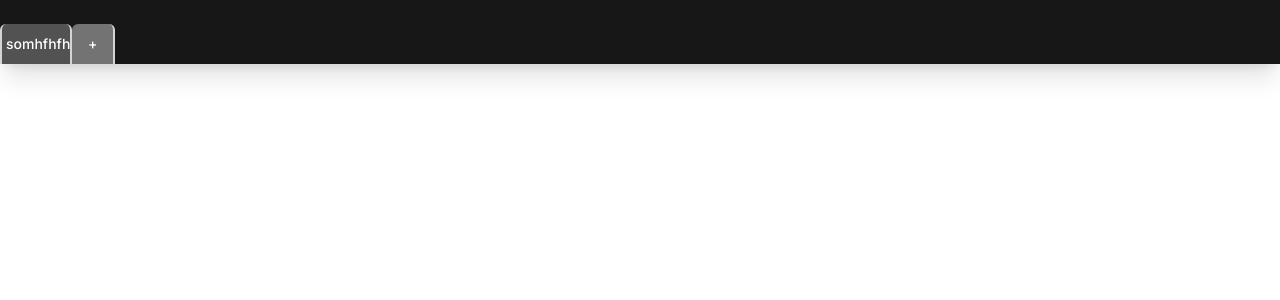
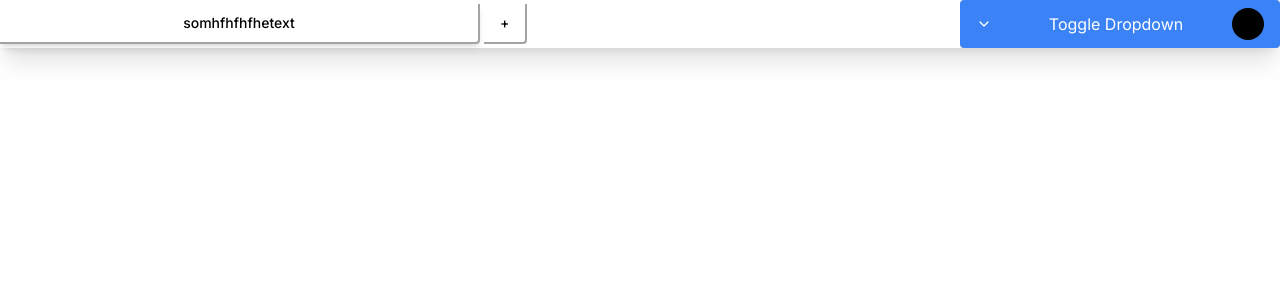
Before and after one commit to danik1341/ToDoList_Project, a Next.js app in the folder ToDoList/frontend/: page / in a window 1280 px wide. Shown: the top 300 px of the page. Built offline with nearby package versions, Linux system fonts and the light colour scheme.

Commit message:
navbar finished I hope

```diff
--- a/ToDoList/frontend/app/layout.tsx
+++ b/ToDoList/frontend/app/layout.tsx
@@ -1,10 +1,10 @@
 "use client"
-import { Cardfrom } from '@/components/Cardform'
+// import { Cardfrom } from '@/components/Cardform'
 import './globals.css'
 import type { Metadata } from 'next'
 import { Inter } from 'next/font/google'
 import { Navbar } from '@/components/Navbar'
-import { TaskTab } from '@/components/TaskTab'
+// import { TaskTab } from '@/components/TaskTab'
 
 const inter = Inter({ subsets: ['latin'] })
 
@@ -16,7 +16,7 @@ export const metadata: Metadata = {
 export default function RootLayout({
   children,
 }: {
-  children: React.ReactNode
+  children: React.ReactNode;
 }) {
   return (
     <html lang="en">
--- a/ToDoList/frontend/app/page.tsx
+++ b/ToDoList/frontend/app/page.tsx
@@ -1,7 +1,7 @@
 "use client"
-import { Cardfrom } from '@/components/Cardform'
-import { Navbar } from '@/components/Navbar'
-import Image from 'next/image'
+// import { Cardfrom } from '@/components/Cardform'
+// import { Navbar } from '@/components/Navbar'
+// import Image from 'next/image'
 
 export default function Home() {
   return (
--- a/ToDoList/frontend/components/Cardform.tsx
+++ /dev/null
@@ -1,25 +0,0 @@
-import {
-    Card,
-    CardContent,
-    CardDescription,
-    CardFooter,
-    CardHeader,
-    CardTitle,
-  } from "@/components/ui/card"
-
-  export function Cardfrom() {
-    return (
-      <Card className="w-[350px]">
-        <CardHeader>
-          <CardTitle>Card Title</CardTitle>
-          <CardDescription>Card Description</CardDescription>
-        </CardHeader>
-        <CardContent>
-          <p>Card Content</p>
-        </CardContent>
-        <CardFooter>
-          <p>Card Footer</p>
-        </CardFooter>
-      </Card>
-    );
-  }
--- a/ToDoList/frontend/components/Navbar.tsx
+++ b/ToDoList/frontend/components/Navbar.tsx
@@ -1,12 +1,36 @@
 import { ChevronDown } from "lucide-react"
-import { Button } from "./ui/button";
-import Image from "next/image";
+// import { Button } from "./ui/button";
+// import Image from "next/image";
 import { TaskTab } from "./TaskTab";
-  // px-1 m-1 text-[10px] md:text-sm text-[9px] border-2 border-red-500 grid grid-cols-[1fr_120px] md:h-16 md:grid-cols-[1fr_180px] {/*10 characters max, increase width or deacrese font-size to increase*/}
-export function Navbar() {
-  return (
-<div className="w-screen bg-neutral-900 shadow-xl h-12 md:h-16 flex justify-between">
-    {TaskTab()}
-</div>
+  // px-1 m-1 text-[10px] md:text-sm text-[9px] border-2 border-red-500 grid grid-cols-[1fr_120px] md:h-16 md:grid-cols-[1fr_180px]
+  import { useState } from "react";
+
+  export function Navbar() {
+    const [isOpen, setIsOpen] = useState(false);
+
+    const toggleDropdown = () => {
+      setIsOpen(!isOpen);
+    };
+    return (
+      <nav className="flex flex-row items-center justify-between w-screen h-12 bg-transparent shadow-xl md:h-12">
+        <div className="w-3/4"> <TaskTab/></div>
+        <div className="relative flex-grow max-w-1/4">
+          <button
+            className="px-4 py-2 w-full text-white bg-blue-500 rounded hover:bg-blue-600 flex flex-row items-center justify-between"
+            onClick={toggleDropdown}>
+            <ChevronDown className="h-4 w-4 mr-2" />
+            Toggle Dropdown
+            <div className=" h-8 w-8 rounded-full bg-black"></div>
+          </button>
+          {isOpen && (
+            <div className="w-full absolute right-0 bg-white border border-gray-300 rounded shadow-lg ">
+              <ul className="py-2">
+                <li className="px-4 py-2 hover:bg-gray-100">Profile</li>
+                <li className="px-4 py-2 hover:bg-gray-100">Log Out</li>
+              </ul>
+            </div>
+          )}
+        </div>
+      </nav>
     );
-}
+  }
--- a/ToDoList/frontend/components/TaskTab.tsx
+++ b/ToDoList/frontend/components/TaskTab.tsx
@@ -1,9 +1,12 @@
 import { Button } from "./ui/button";
 export function TaskTab() {
     return (
-<div className="flex items-end">
-    <Button className="px-1 w-16 md:w-[72px] md:text-sm text-xs justify-start border-x-2 border-neutral-300 bg-neutral-600 hover:bg-neutral-700 text-white rounded-b-none truncate ">somhfhfhfhetext</Button>
-    <Button className="md:text-sm text-xs justify-start border-r-2 border-neutral-300 bg-neutral-500 hover:bg-neutral-700 text-white rounded-b-none  ">+</Button>
+<div className="flex items-end space-x-1">
+    <Button className="px-1 flex-grow max-w-[50%] md:text-sm text-xs border-r-2 border-b-2 rounded-none rounded-br border-neutral-400 shadow-md bg-transparent focus:bg-blue-500 focus:text-white hover:bg-orange-400 text-black truncate ">somhfhfhfhetext</Button>
+    {/* <Button className="px-1 flex-grow max-w-[50%] md:text-sm text-xs border-r-2 border-b-2 rounded-none rounded-br border-neutral-400 bg-transparent focus:bg-blue-500 focus:text-white hover:bg-orange-400 text-black truncate ">somhfhfhfhetext</Button>
+    <Button className="px-1 flex-grow max-w-[50%] md:text-sm text-xs border-r-2 border-b-2 rounded-none rounded-br border-neutral-400 bg-transparent focus:bg-blue-500 focus:text-white hover:bg-orange-400 text-black truncate ">somhfhfhfhetext</Button>
+    <Button className="px-1 flex-grow max-w-[50%] md:text-sm text-xs border-r-2 border-b-2 rounded-none rounded-br border-neutral-400 bg-transparent focus:bg-blue-500 focus:text-white hover:bg-orange-400 text-black truncate ">somhfhfhfhetext</Button> */}
+    <Button className="md:text-sm text-xs justify-start border-r-2 border-b-2 rounded-none rounded-br border-neutral-400 bg-transparent focus:bg-blue-500 focus:text-white hover:bg-orange-400 text-black">+</Button>
 </div>
     );
 }
```
